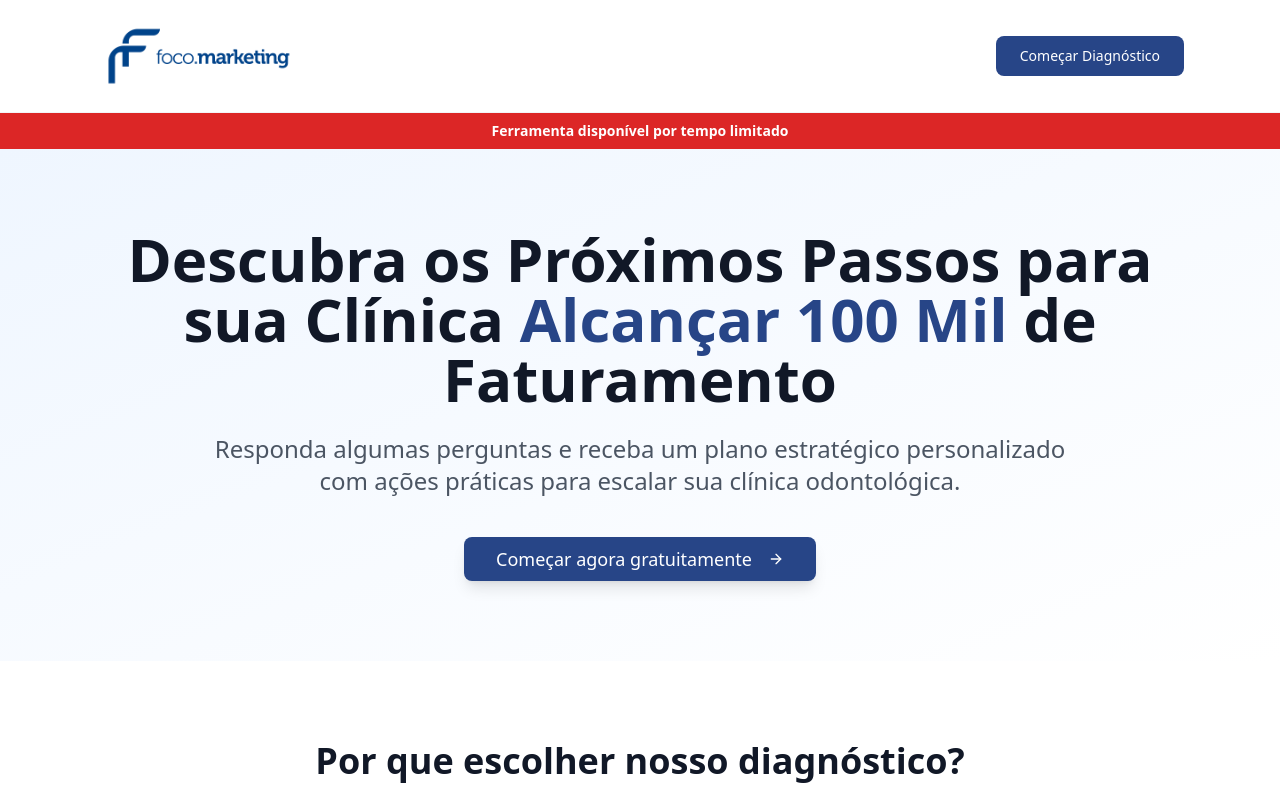
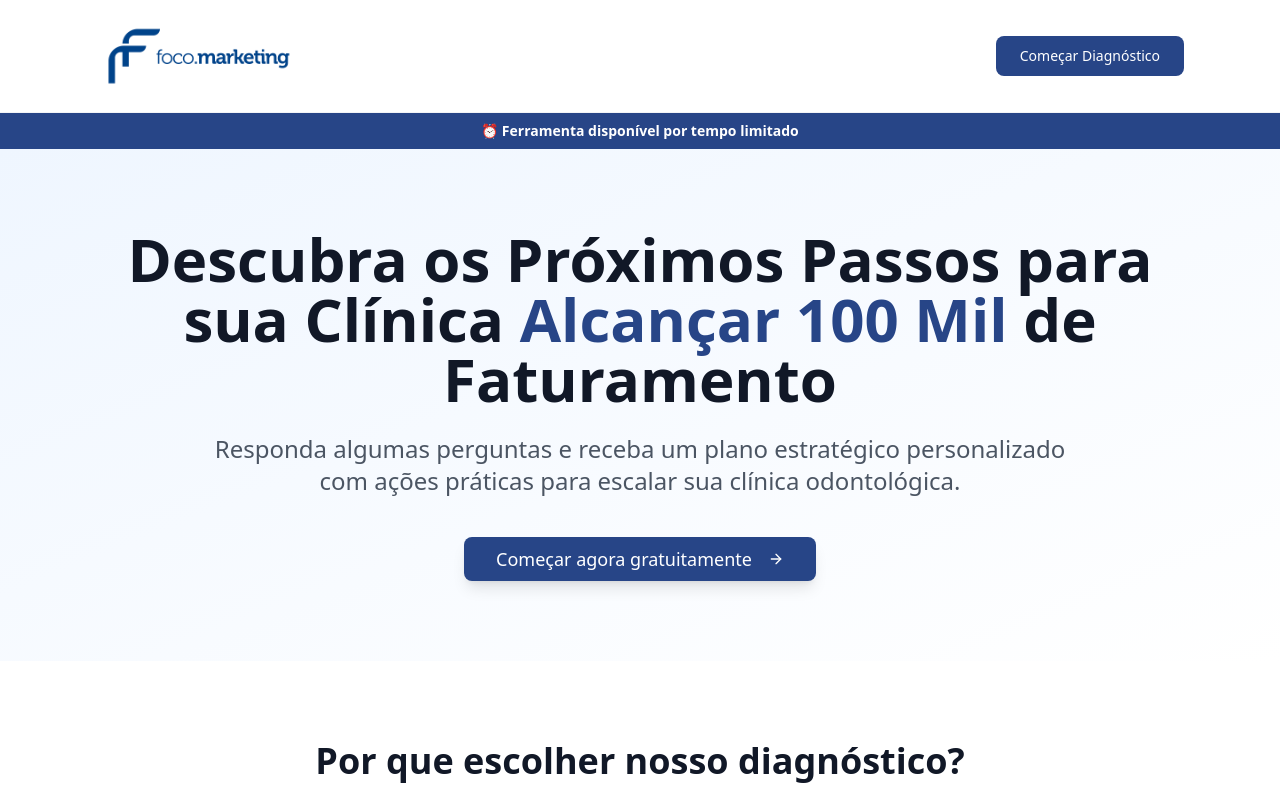
Before and after one commit to Kelvin-foco/plano-foco-estrategico--novo, a React (Vite) app: page / in a window 1280 px wide. Shown: the top 800 px of the page. Built offline with nearby package versions, Linux system fonts and the light colour scheme.

Commit message:
Visual edit in Lovable
Edited UI in Lovable

```diff
--- a/src/pages/Index.tsx
+++ b/src/pages/Index.tsx
@@ -1,14 +1,11 @@
-
 import { Button } from "@/components/ui/button";
 import { ArrowRight, Star, Users, TrendingUp, Phone, Mail } from "lucide-react";
 import { Link } from "react-router-dom";
 import { Separator } from "@/components/ui/separator";
-
 const Index = () => {
   const scrollToForm = () => {
     window.location.href = '/formulario';
   };
-
   return <div className="min-h-screen bg-white">
       {/* Header */}
       <header className="bg-white border-b border-gray-100 py-4">
@@ -27,11 +24,9 @@ const Index = () => {
       </header>
 
       {/* Limited Time Banner */}
-      <div className="bg-red-600 py-2">
+      <div className="py-2 bg-[#274587]">
         <div className="max-w-6xl mx-auto px-4 sm:px-6 lg:px-8">
-          <p className="text-center text-white font-semibold text-sm">
-            Ferramenta disponível por tempo limitado
-          </p>
+          <p className="text-center text-white font-semibold text-sm">⏰ Ferramenta disponível por tempo limitado</p>
         </div>
       </div>
 
@@ -203,5 +198,4 @@ const Index = () => {
       </footer>
     </div>;
 };
-
 export default Index;
```
